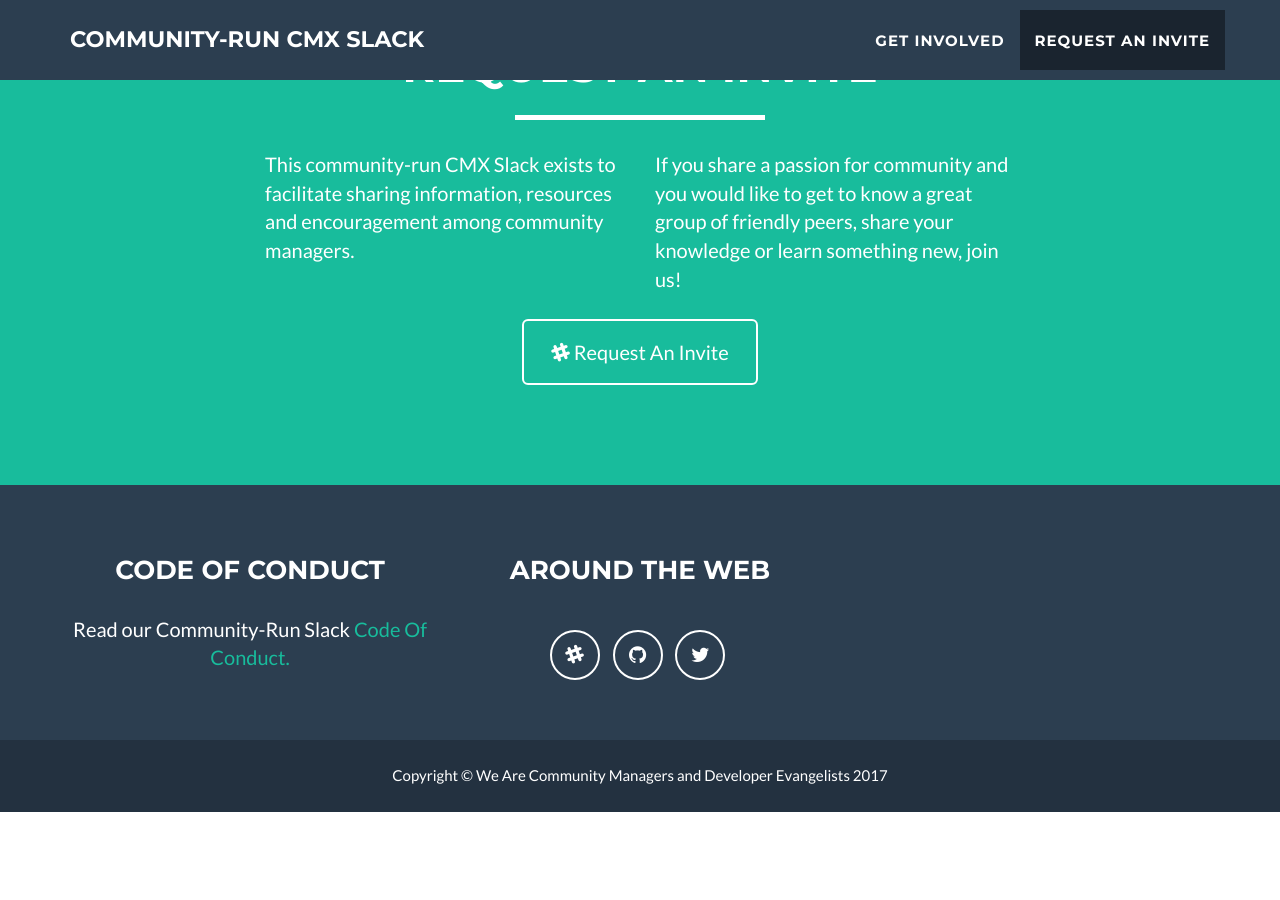
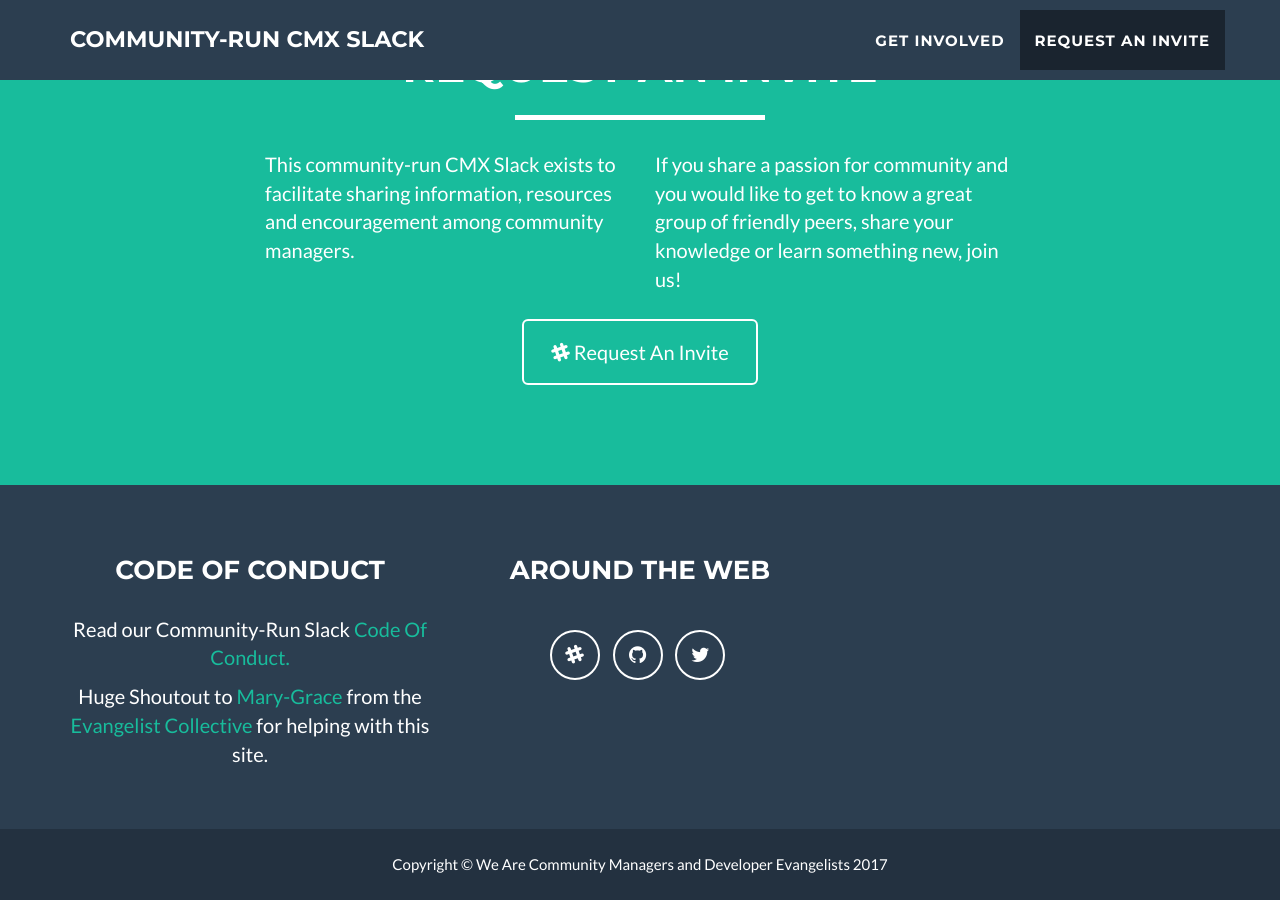
Before and after one commit to cmxslack/cmxslack.github.io, a Jekyll site: the page built from index.html, in a window 1280 px wide and 900 px high, scrolled down 1576 px. Built offline with Jekyll 4.4.1, drawn with Linux system fonts in a browser that asks for light colours; before the commit the page ends 2388 px from its top, so only the background shows below that.

Commit message:
https://github.com/mary-grace

```diff
--- a/_includes/footer.html
+++ b/_includes/footer.html
@@ -6,6 +6,7 @@
                     <div class="footer-col col-md-4">
                         <h3>{{ site.footer.codeofconduct }}</h3>
                         <p>Read our Community-Run Slack {{ site.codeofconduct }}</p>
+                        <p>Huge Shoutout to <a hre="https://github.com/mary-grace">Mary-Grace</a> from the <a href="https://github.com/evangelistcollective/getting-started">Evangelist Collective</a> for helping with this site.</p>
                     </div>
                     <div class="footer-col col-md-4">
                         <h3>{{ site.footer.social }}</h3>
```
